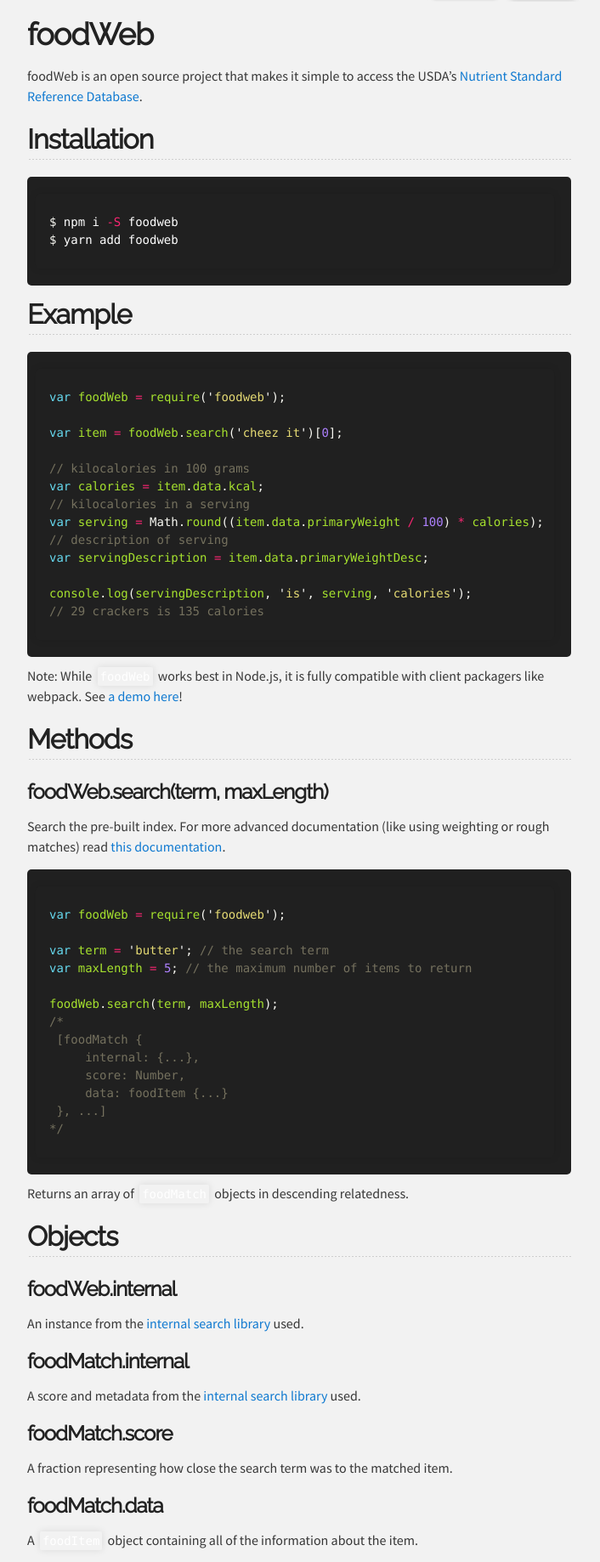
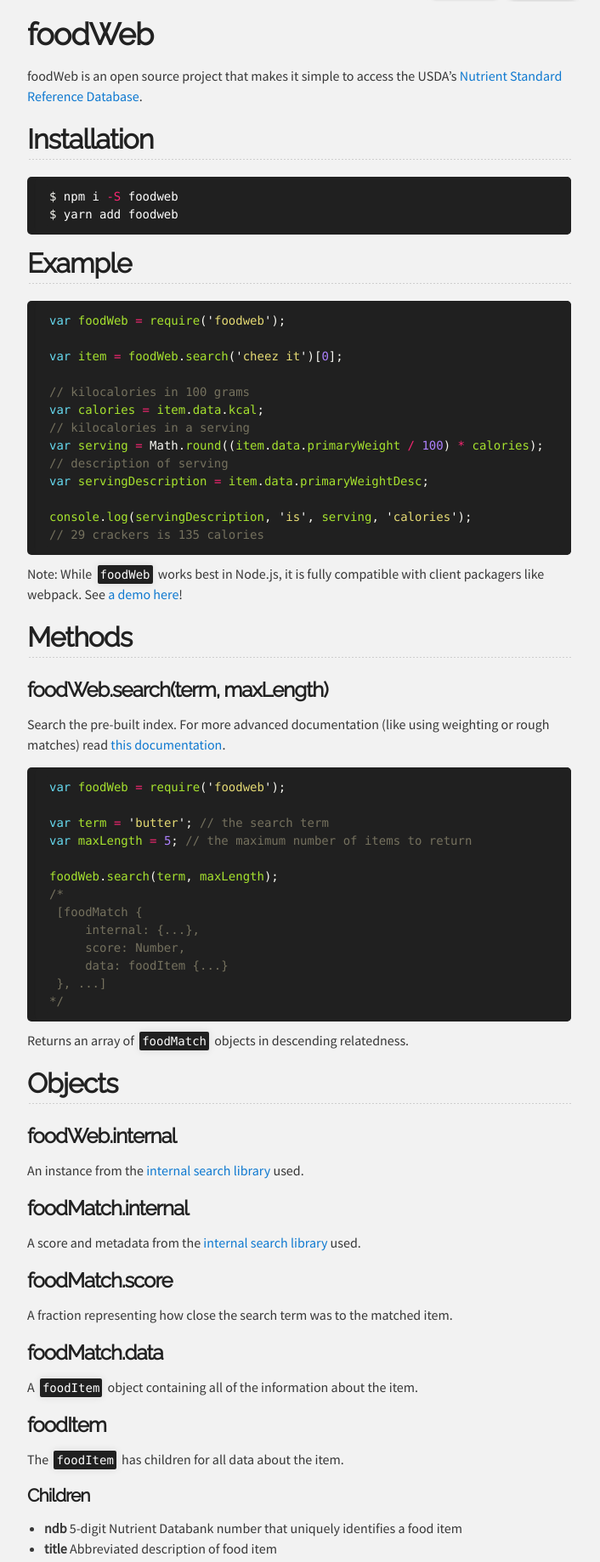
Before and after one commit to russellsteadman/foodweb, a Jekyll site: the page built from docs/index.md, in a window 1280 px wide. Shown: the part 346-2184 px from the top of the page at 85% size, without its empty margins (288-994 px from the left). Built offline with Jekyll 4.4.1, drawn with Linux system fonts in a browser that asks for light colours; our own code applies the rules of GitHub Pages for plain Markdown files.

Commit message:
Another color fix

```diff
--- a/docs/_sass/jekyll-theme-slate.scss
+++ b/docs/_sass/jekyll-theme-slate.scss
@@ -156,6 +156,7 @@
 
 pre, code {
   color: #fff;
+  background-color: #202020;
 
   font-family: Consolas, "Courier New", Monaco, "Bitstream Vera Sans Mono", "Lucida Console", Terminal, monospace;
   font-size: 14px;
--- a/docs/_sass/rouge-github.scss
+++ b/docs/_sass/rouge-github.scss
@@ -5,7 +5,6 @@
   -moz-border-radius: 5px;
   -webkit-border-radius: 5px;
   border-radius: 5px;
-  padding: 20px;
   padding-left: 10px;
   background: #202020;
   color: #C1C2C3;
```
